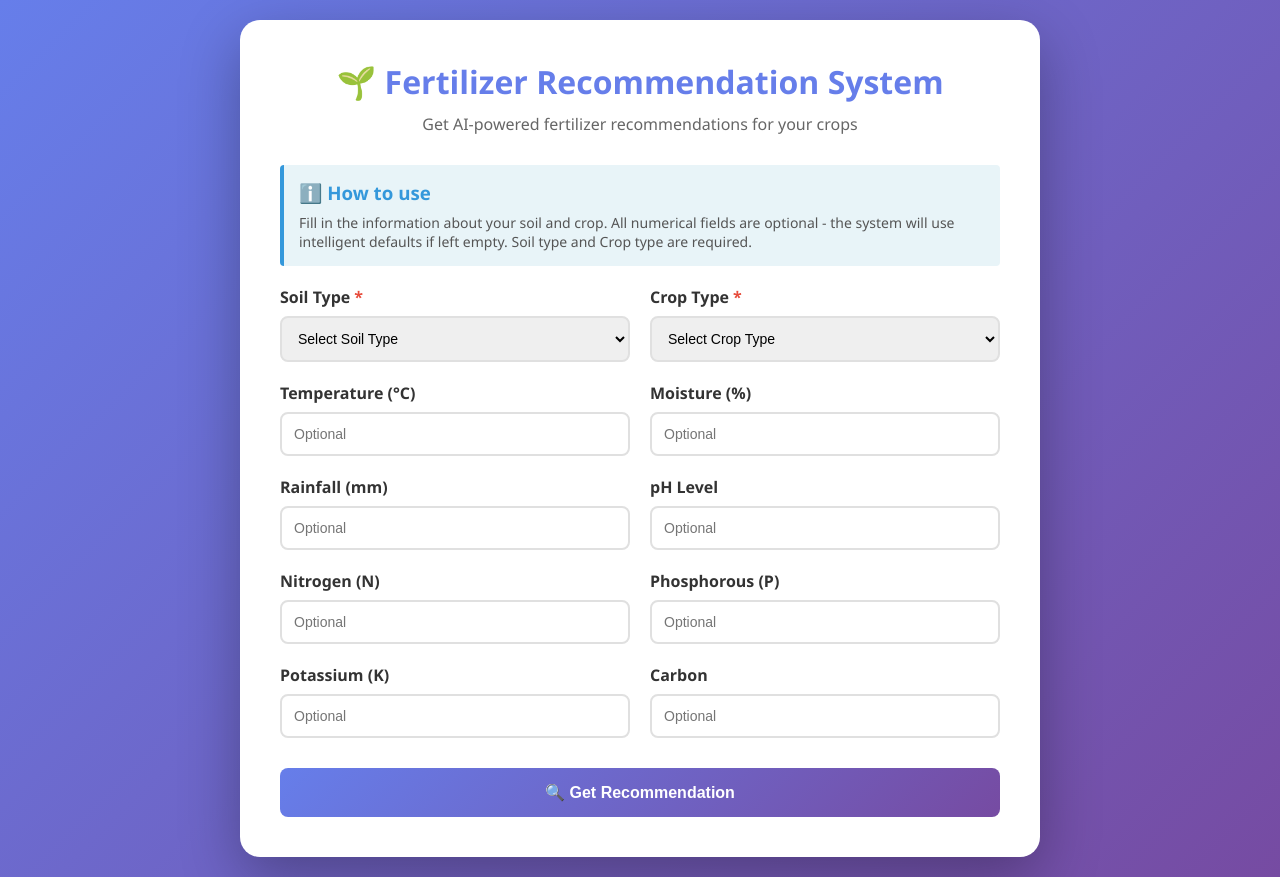
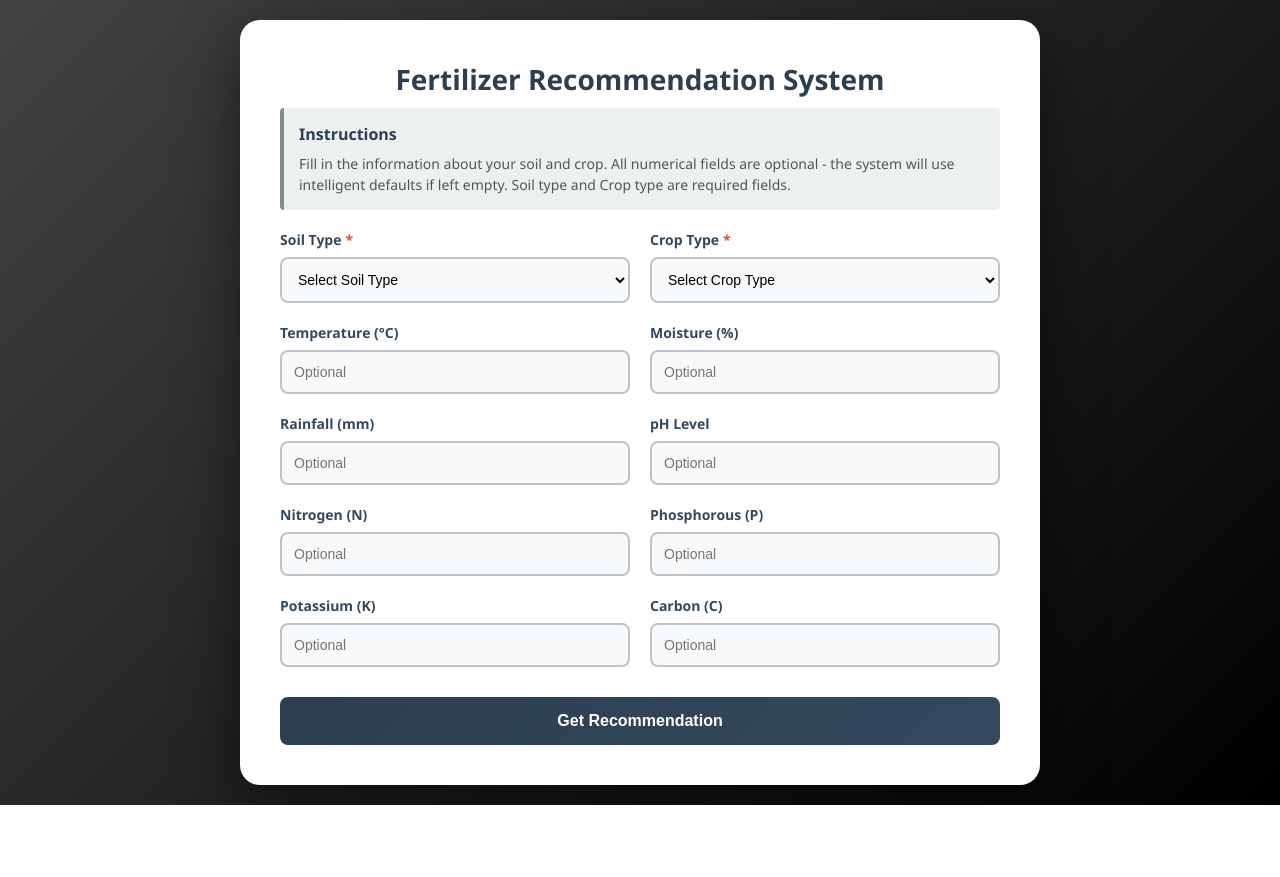
Before and after one commit to lazycoder52/fertilizer, a Flask app: page / in a window 1280 px wide. After the commit the page ends 805 px from the top, so only its background shows below. Run offline with Flask 3, Linux system fonts and the light colour scheme; parts of the project's set-up code (start-up, migrations or seed data) failed here and were passed over.

Commit message:
Update HTML design

```diff
--- a/templates/index.html
+++ b/templates/index.html
@@ -13,7 +13,7 @@
 
         body {
             font-family: 'Segoe UI', Tahoma, Geneva, Verdana, sans-serif;
-            background: linear-gradient(135deg, #667eea 0%, #764ba2 100%);
+            background: linear-gradient(135deg, #434343 0%, #000000 100%);
             min-height: 100vh;
             padding: 20px;
         }
@@ -24,19 +24,22 @@
             background: white;
             border-radius: 20px;
             padding: 40px;
-            box-shadow: 0 20px 60px rgba(0,0,0,0.3);
+            box-shadow: 0 20px 60px rgba(0,0,0,0.5);
         }
 
         h1 {
-            color: #667eea;
+            color: #2c3e50;
             text-align: center;
             margin-bottom: 10px;
+            font-size: 28px;
+            font-weight: 600;
         }
 
         .subtitle {
             text-align: center;
-            color: #666;
+            color: #7f8c8d;
             margin-bottom: 30px;
+            font-size: 15px;
         }
 
         .form-grid {
@@ -53,10 +56,11 @@
 
         label {
             font-weight: 600;
-            color: #333;
+            color: #34495e;
             margin-bottom: 8px;
             display: flex;
             align-items: center;
+            font-size: 14px;
         }
 
         .required {
@@ -66,22 +70,24 @@
 
         input, select {
             padding: 12px;
-            border: 2px solid #e0e0e0;
+            border: 2px solid #bdc3c7;
             border-radius: 8px;
             font-size: 14px;
             transition: all 0.3s;
+            background: #f8f9fa;
         }
 
         input:focus, select:focus {
             outline: none;
-            border-color: #667eea;
-            box-shadow: 0 0 0 3px rgba(102, 126, 234, 0.1);
+            border-color: #34495e;
+            background: white;
+            box-shadow: 0 0 0 3px rgba(52, 73, 94, 0.1);
         }
 
         button {
             width: 100%;
             padding: 15px;
-            background: linear-gradient(135deg, #667eea 0%, #764ba2 100%);
+            background: linear-gradient(135deg, #2c3e50 0%, #34495e 100%);
             color: white;
             border: none;
             border-radius: 8px;
@@ -93,7 +99,7 @@
 
         button:hover {
             transform: translateY(-2px);
-            box-shadow: 0 10px 20px rgba(102, 126, 234, 0.3);
+            box-shadow: 0 10px 20px rgba(52, 73, 94, 0.3);
         }
 
         button:active {
@@ -103,7 +109,7 @@
         .result {
             margin-top: 30px;
             padding: 25px;
-            background: linear-gradient(135deg, #f5f7fa 0%, #c3cfe2 100%);
+            background: linear-gradient(135deg, #ecf0f1 0%, #bdc3c7 100%);
             border-radius: 12px;
             display: none;
         }
@@ -125,26 +131,27 @@
         }
 
         .result h2 {
-            color: #667eea;
+            color: #2c3e50;
             margin-bottom: 15px;
+            font-size: 20px;
         }
 
         .recommendation {
-            font-size: 24px;
+            font-size: 22px;
             font-weight: bold;
-            color: #2ecc71;
+            color: #27ae60;
             margin: 15px 0;
         }
 
         .confidence {
-            color: #666;
+            color: #7f8c8d;
             font-size: 14px;
         }
 
         .top-recommendations {
             margin-top: 20px;
             padding-top: 20px;
-            border-top: 2px solid #ddd;
+            border-top: 2px solid #95a5a6;
         }
 
         .top-rec-item {
@@ -171,32 +178,33 @@
         }
 
         .info-box {
-            background: #e8f4f8;
-            border-left: 4px solid #3498db;
+            background: #ecf0f1;
+            border-left: 4px solid #7f8c8d;
             padding: 15px;
             margin-bottom: 20px;
             border-radius: 4px;
         }
 
         .info-box h3 {
-            color: #3498db;
+            color: #2c3e50;
             margin-bottom: 8px;
+            font-size: 16px;
         }
 
         .info-box p {
             color: #555;
             font-size: 14px;
+            line-height: 1.5;
         }
     </style>
 </head>
 <body>
     <div class="container">
-        <h1>🌱 Fertilizer Recommendation System</h1>
-        <p class="subtitle">Get AI-powered fertilizer recommendations for your crops</p>
+        <h1>Fertilizer Recommendation System</h1>
 
         <div class="info-box">
-            <h3>ℹ️ How to use</h3>
-            <p>Fill in the information about your soil and crop. All numerical fields are optional - the system will use intelligent defaults if left empty. Soil type and Crop type are required.</p>
+            <h3>Instructions</h3>
+            <p>Fill in the information about your soil and crop. All numerical fields are optional - the system will use intelligent defaults if left empty. Soil type and Crop type are required fields.</p>
         </div>
 
         <form id="predictionForm">
@@ -257,18 +265,18 @@
                 </div>
 
                 <div class="form-group">
-                    <label>Carbon</label>
+                    <label>Carbon (C)</label>
                     <input type="number" step="0.1" name="Carbon" placeholder="Optional">
                 </div>
             </div>
 
-            <button type="submit">🔍 Get Recommendation</button>
+            <button type="submit">Get Recommendation</button>
         </form>
 
         <div class="error" id="error"></div>
 
         <div class="result" id="result">
-            <h2>📊 Recommendation Results</h2>
+            <h2>Recommendation Results</h2>
             <div class="recommendation">
                 Recommended Fertilizer: <span id="fertilizer"></span>
             </div>
@@ -320,7 +328,7 @@
                     topRecsDiv.innerHTML = result.top_3_recommendations.map((rec, idx) => `
                         <div class="top-rec-item">
                             <span>${idx + 1}. ${rec.fertilizer}</span>
-                            <span style="color: #667eea; font-weight: 600;">${rec.confidence.toFixed(2)}%</span>
+                            <span style="color: #2c3e50; font-weight: 600;">${rec.confidence.toFixed(2)}%</span>
                         </div>
                     `).join('');
 
```
